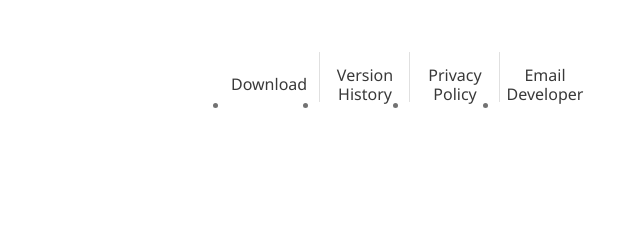
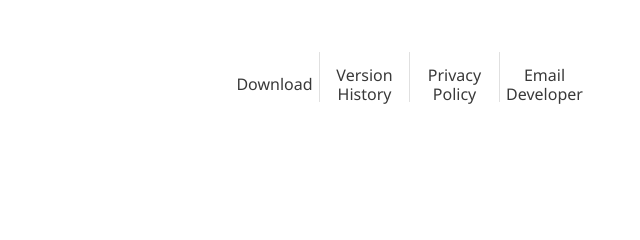
Before and after one commit to jacobgb24/Launch-Companion, a plain HTML site: page index.html in a window 1280 px wide. Shown: the top 240 px of the page, 640-1280 px from the left. Drawn offline with Linux system fonts and the light colour scheme.

```diff
--- a/stylesheets/styles.css
+++ b/stylesheets/styles.css
@@ -111,6 +111,7 @@ header {
 }
 
 header ul {
+  list-style: none;
   height:50px;
   padding:0;
   display: table;
@@ -121,7 +122,7 @@ header li {
   width:89px;
   float:left;
   border-right:1px solid #e0e0e0;
-  height:50px;
+  height:inherit;;
 }
 
 
@@ -129,14 +130,15 @@ header ul a {
   font-size:16px;
   color:#393939;
   display: table-cell;
-  vertical-align: middle;
+  vertical-align: middle;;
   text-align:center;
   line-height: 1.2;
   padding-top:8px;
   padding-left: 1px;
-  padding-right: 1px
+  padding-right: 1px;
   padding-bottom: 8px;
-  height:50px;
+  width: inherit;
+  height: inherit;
 }
 
 header ul a:hover {
```
